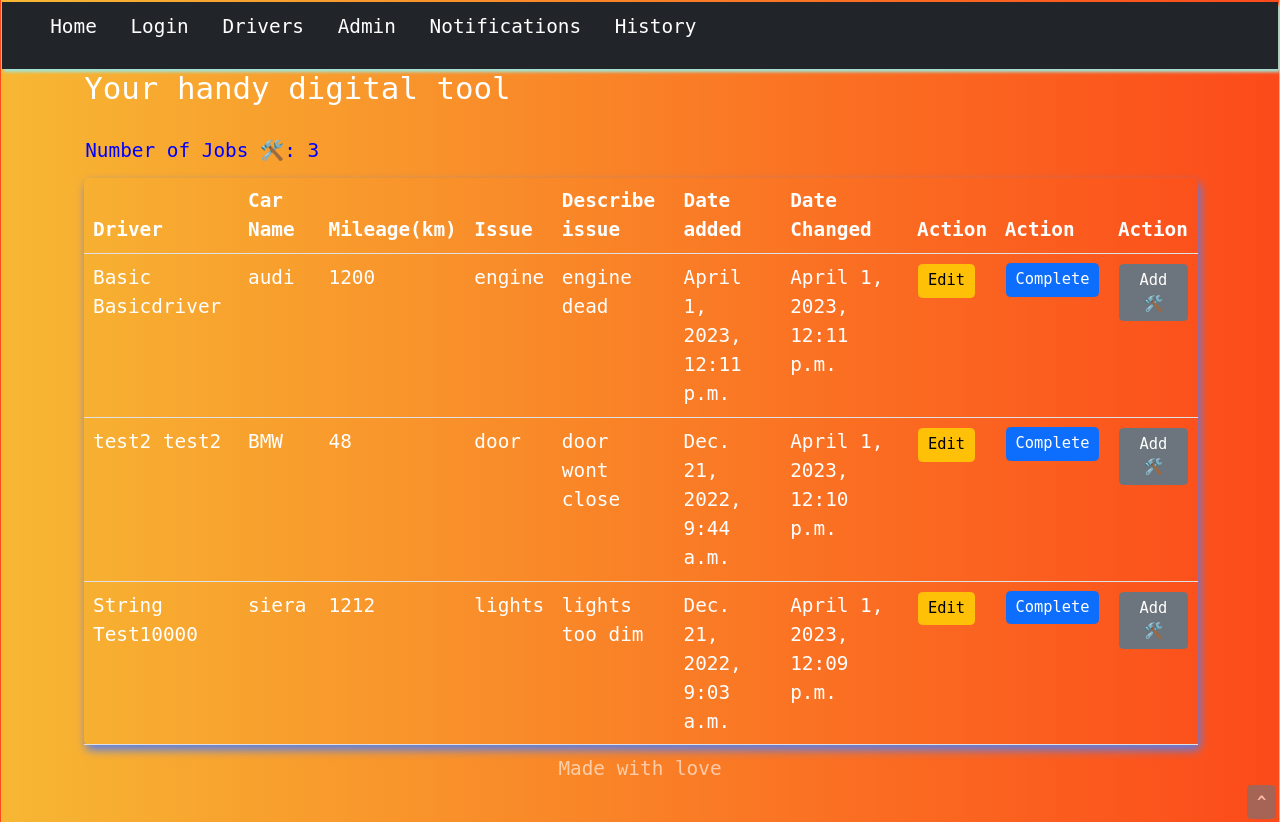
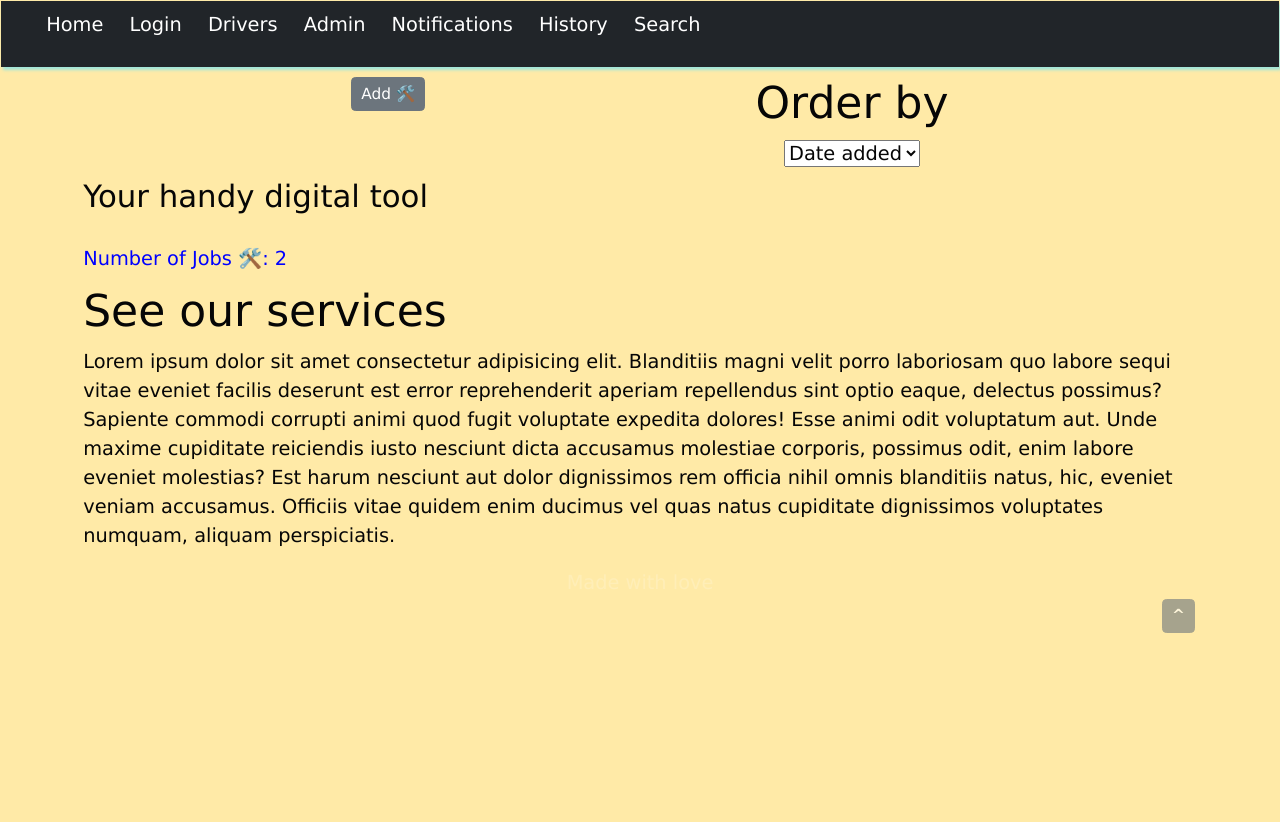
Before and after one commit to GivenMoreti/JobTrackerApp, a Django app: page / in a window 1280 px wide. After the commit the page ends 633 px from the top, so only its background shows below. Run offline with Django 4.2, Linux system fonts and the light colour scheme; data comes from the database, SQL or seed files in the repository.

Commit message:
change UI/UX

```diff
--- a/tracker_project/tracker/forms.py
+++ b/tracker_project/tracker/forms.py
@@ -16,3 +16,8 @@ class ChatForm(forms.ModelForm):
     class Meta:
         model = Chat
         fields = "__all__"
+
+
+
+class SearchForm(forms.Form):
+    query = forms.CharField(max_length=100)
--- a/tracker_project/tracker/models.py
+++ b/tracker_project/tracker/models.py
@@ -1,21 +1,28 @@
 from django.db import models
+from django.core.exceptions import ValidationError
+
+class Car(models.Model):
+    name = models.CharField(max_length=300)
+    model = models.CharField(max_length=300)
+    year = models.DateField()
+
+    def __str__(self):
+        return f"{self.name}"
 
 
+class Category(models.Model):
+    issue = models.CharField(max_length=50)
 
-CARS = (
-    ("BMW",'bmw'),
-    ("audi","audi"),
-    ("siera","siera")
-)
 
-ISSUES = (
-    ('engine','engines'),
-    ('lights','lights'),
-    ('door','door'),
-    ('fluid','fluid')
-)
+    def __str__(self):
+        return f"{self.issue}"
 
-from django.db import models
+    # validate if category already exists
+    def clean(self):
+        existing_category = Category.objects.filter(
+            issue=self.issue).exclude(pk=self.pk)
+        if existing_category.exists():
+            raise ValidationError("Category with this name already exists.")
 
 class Driver(models.Model):
     first_name = models.CharField(max_length=30)
@@ -31,16 +38,16 @@ class Driver(models.Model):
 
 
 class Tracker(models.Model):
-    car_name = models.CharField(default=None,max_length=30,choices=CARS)
-    mileage = models.IntegerField()
-    issue = models.CharField(max_length=30,default=None,choices=ISSUES)
-    describe_issues = models.CharField(max_length=3000,default=None)
+    car_name = models.ForeignKey(Car,max_length=300,on_delete=models.CASCADE)
+    mileage = models.PositiveIntegerField()
+    issue = models.ForeignKey(Category,max_length=300,on_delete=models.CASCADE)
+    describe_issues = models.TextField(max_length=3000,default=None)
     driver =models.ForeignKey(Driver,on_delete=models.CASCADE)
     date_added = models.DateTimeField(auto_now_add=True)
     date_edited = models.DateTimeField(auto_now=True)
 
-    def __str__(self):
-        return self.car_name
+    # def __str__(self):
+    #     return self.car_name
 
     class Meta:
         ordering =['-date_added','date_edited']
--- a/tracker_project/tracker/templates/tracker/base.html
+++ b/tracker_project/tracker/templates/tracker/base.html
@@ -10,10 +10,11 @@
 </head>
 <style>
     *{
-        color: white;
+        color: rgb(6, 6, 6);
         font-family:monospace,Helvetica;
         font-size: 1.1rem;
-        margin:1px;
+        font-family: Verdana, Geneva, Tahoma, sans-serif;
+
     }
     .header li{
         display: inline;
@@ -79,9 +80,11 @@
     margin-top:2px;
    }
    body{
-    color: white;
-    background-color: red;
-    background:linear-gradient(to right,#f7b733,#fc4a1a)
+    margin:1px;
+    /* color: white; */
+
+    /* background:linear-gradient(160deg,#f7b733,#fc4a1a,#74afd9); */
+    background:#ffeaa7;
    }
 </style>
 
--- a/tracker_project/tracker/templates/tracker/footer.html
+++ b/tracker_project/tracker/templates/tracker/footer.html
@@ -4,6 +4,10 @@
         opacity:0.6;
         bottom:0;
 
+    }
+    .footer-text{
+        opacity: 0.3;
+        color: white;
     }
 </style>
 
--- a/tracker_project/tracker/templates/tracker/header.html
+++ b/tracker_project/tracker/templates/tracker/header.html
@@ -1,4 +1,23 @@
-<nav class="navbar navbar-dark bg-dark" style="box-shadow:2px 3px 3px rgb(160, 230, 218);">
+<style>
+    .row-content{
+        display: flex;
+        flex-direction: row;
+        text-align: center;
+        margin: 10px;
+        padding-left: 20px;
+        gap: 10px;
+        justify-content: space-evenly;
+    }
+
+    #search{
+        width: 100%;
+    }
+</style>
+
+<nav
+  class="navbar navbar-dark bg-dark"
+  style="box-shadow: 2px 3px 3px rgb(160, 230, 218)"
+>
   <div class="header">
     <ul>
       <li><a href="{% url 'index' %}">Home</a></li>
@@ -16,7 +35,24 @@
       <li>
         <a href="{% url 'job_history' %}">History</a>
       </li>
+      <li>
+        <a href="{% url 'search' %}" >Search</i></a>
+      </li>
     </ul>
-
   </div>
 </nav>
+<div class="customs">
+  <div class="row-content">
+    <div class="">
+      <a href="{% url 'add_job' %}" class="btn btn-secondary btn-sm btn-block">Add 🛠️</a>
+    </div>
+
+    <div class="">
+        <h1>Order by</h1>
+            <select name="" id="">
+                <option value="1">Date added</option>
+                <option value="2">Name</option>
+            </select>
+    </div>
+  </div>
+</div>
--- a/tracker_project/tracker/templates/tracker/home.html
+++ b/tracker_project/tracker/templates/tracker/home.html
@@ -1,5 +1,10 @@
 {% extends 'tracker/base.html' %}
 {% block content %}
+<style>
+  .unauthenticated_users{
+    color: white;
+  }
+</style>
         <div class="container">
           <h3>Your handy digital tool</h3>
             <table class="table mb-2 " id="main-rows">
@@ -11,16 +16,17 @@
                     No Jobs
                 {% endif %}
             </h1>
+            {% if user.is_authenticated %}
+                <thead >
 
-                <thead >
                   <tr >
                     <th scope="col">Driver</th>
-                    <th scope="col">Car Name</th>
+                    <th scope="col">Name</th>
                     <th scope="col">Mileage(km)</th>
                     <th scope="col">Issue</th>
-                    <th scope="col">Describe issue</th>
-                    <th scope="col">Date added</th>
-                    <th scope="col">Date Changed</th>
+                    <th scope="col">Details</th>
+                    <th scope="col">Added</th>
+                    <th scope="col">Modified</th>
                     <th scope="col">Action</th>
                     <th scope="col">Action</th>
                     <th scope="col">Action</th>
@@ -34,8 +40,8 @@
                     <td>{{ tracker.mileage }} </td>
                     <td>{{ tracker.issue }}</td>
                     <td>{{ tracker.describe_issues}}</td>
-                    <td>{{ tracker.date_added}}</td>
-                    <td>{{ tracker.date_edited}}</td>
+                    <td>{{ tracker.date_added|timesince}}</td>
+                    <td>{{ tracker.date_edited|timesince}}</td>
 
                     <td><a href="{% url 'update_tracker' tracker.id %}" class="btn btn-warning btn-sm" >Edit</a></td>
                     <td><a href="{% url 'complete' tracker.id %}"><input type="button" class="btn btn-primary btn-sm" value="Complete"></td></a>
@@ -44,5 +50,14 @@
                  {% endfor %}
                 </tbody>
               </table>
+              {%else%}
+              <div class="unauthenticated_users">
+                <h1>See our services</h1>
+                <p>Lorem ipsum dolor sit amet consectetur adipisicing elit. Blanditiis magni velit porro laboriosam quo labore sequi vitae eveniet facilis deserunt est error reprehenderit aperiam repellendus sint optio eaque, delectus possimus?
+                Sapiente commodi corrupti animi quod fugit voluptate expedita dolores! Esse animi odit voluptatum aut. Unde maxime cupiditate reiciendis iusto nesciunt dicta accusamus molestiae corporis, possimus odit, enim labore eveniet molestias?
+                Est harum nesciunt aut dolor dignissimos rem officia nihil omnis blanditiis natus, hic, eveniet veniam accusamus. Officiis vitae quidem enim ducimus vel quas natus cupiditate dignissimos voluptates numquam, aliquam perspiciatis.</p>
+
+              </div>
+              {%endif%}
         </div>
 {% endblock %}
--- a/tracker_project/tracker/urls.py
+++ b/tracker_project/tracker/urls.py
@@ -19,6 +19,7 @@ urlpatterns = [
     path('login/',views.loginUser,name='login'),
     path('logout/',views.logoutUser,name='logout'),
     path("register_user/", views.register, name="register_user"),
-    path('job_history',views.history,name='job_history')
+    path('job_history',views.history,name='job_history'),
+    path("search/",views.search,name="search"),
 
 ]
--- a/tracker_project/tracker/views.py
+++ b/tracker_project/tracker/views.py
@@ -1,14 +1,28 @@
 from django.shortcuts import render,redirect
-from . models import Tracker,Driver,Chat
+from . models import Tracker,Driver,Chat,Car
 from .forms import DriverForm,TrackerForm,ChatForm
 from django.db.models import Count
 from django.contrib.auth.models import User
 from django.contrib.auth import authenticate,login,logout
 from django.contrib import messages
 from django.contrib.auth.forms import UserCreationForm
+from .forms import SearchForm
+
+# Create your views here.
+def search(request):
+    form = SearchForm(request.GET)
+    results = []
+    if form.is_valid():
+        query = form.cleaned_data['query']
+        results = Car.objects.filter(name__icontains=query)
+
+    context = {
+        'form': form, "results": results
+    }
+    return render(request, "tracker/search_results.html", context)
 
 
-# Create your views here.
+
 def index(request):
     tracker = Tracker.objects.all()
     jobs_count = Tracker.objects.count()
```
Also changed, not shown: tracker_project/tracker/admin.py (+7 -1 lines), tracker_project/tracker/templates/tracker/chats.html (+29 -11 lines), tracker_project/tracker/templates/tracker/login.html (+6 -1 lines), tracker_project/tracker/templates/tracker/search_results.html (added, +30 -0 lines), tracker_project/db.sqlite3, tracker_project/tracker/migrations/0005_alter_tracker_describe_issues.py (added), tracker_project/tracker/migrations/0006_category_alter_tracker_issue.py (added), tracker_project/tracker/migrations/0007_alter_tracker_issue.py (added), tracker_project/tracker/migrations/0008_alter_tracker_issue.py (added), tracker_project/tracker/migrations/0009_car_alter_tracker_car_name.py (added), tracker_project/tracker/migrations/0010_alter_tracker_mileage.py (added). Lines whose indentation alone changed are shown as unchanged.
